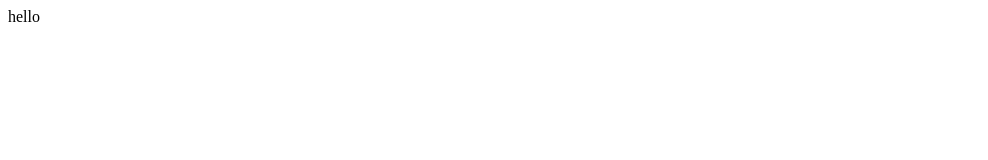
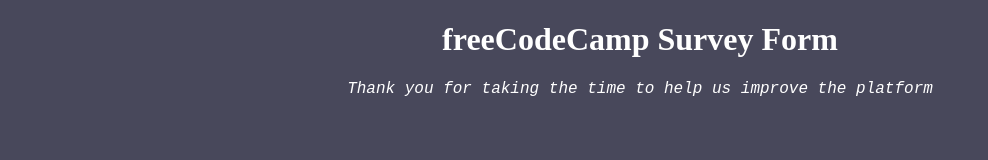
Before and after one commit to Timowest12/microverse2, a plain HTML site: page index.html in a window 1280 px wide. Shown: the whole page, without its empty margins (0-988 px from the left). Drawn offline with Linux system fonts and the light colour scheme.

Commit message:
h1 and p tag

```diff
--- a/index.html
+++ b/index.html
@@ -1 +1,16 @@
-hello
+<!DOCTYPE html>
+<html lang="en">
+  <head>
+    <meta charset="UTF-8" />
+    <meta http-equiv="X-UA-Compatible" content="IE=edge" />
+    <meta name="viewport" content="width=device-width, initial-scale=1.0" />
+    <link rel="stylesheet" href="src/css/main.css" />
+    <title>Document</title>
+  </head>
+  <body>
+    <h1 id="title">freeCodeCamp Survey Form</h1>
+    <p id="description">
+      Thank you for taking the time to help us improve the platform
+    </p>
+  </body>
+</html>
--- /dev/null
+++ b/src/css/main.css
@@ -0,0 +1,14 @@
+body {
+  background-color: rgba(27, 27, 50, 0.8);
+}
+h1 {
+  color: #fff;
+  text-align: center;
+}
+p {
+  color: #fff;
+  font-style: italic;
+  font-weight: 300;
+  text-align: center;
+  font-family: "Courier New", Courier, monospace;
+}
```
